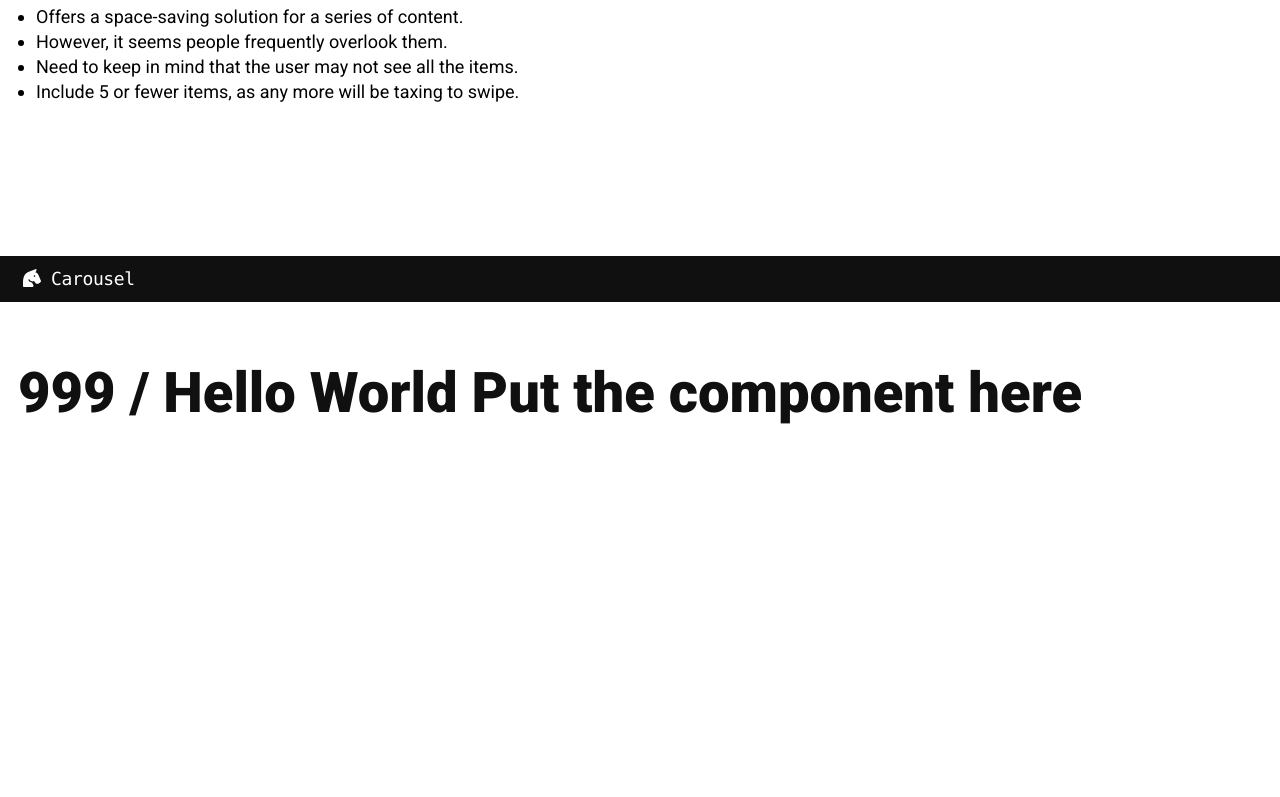
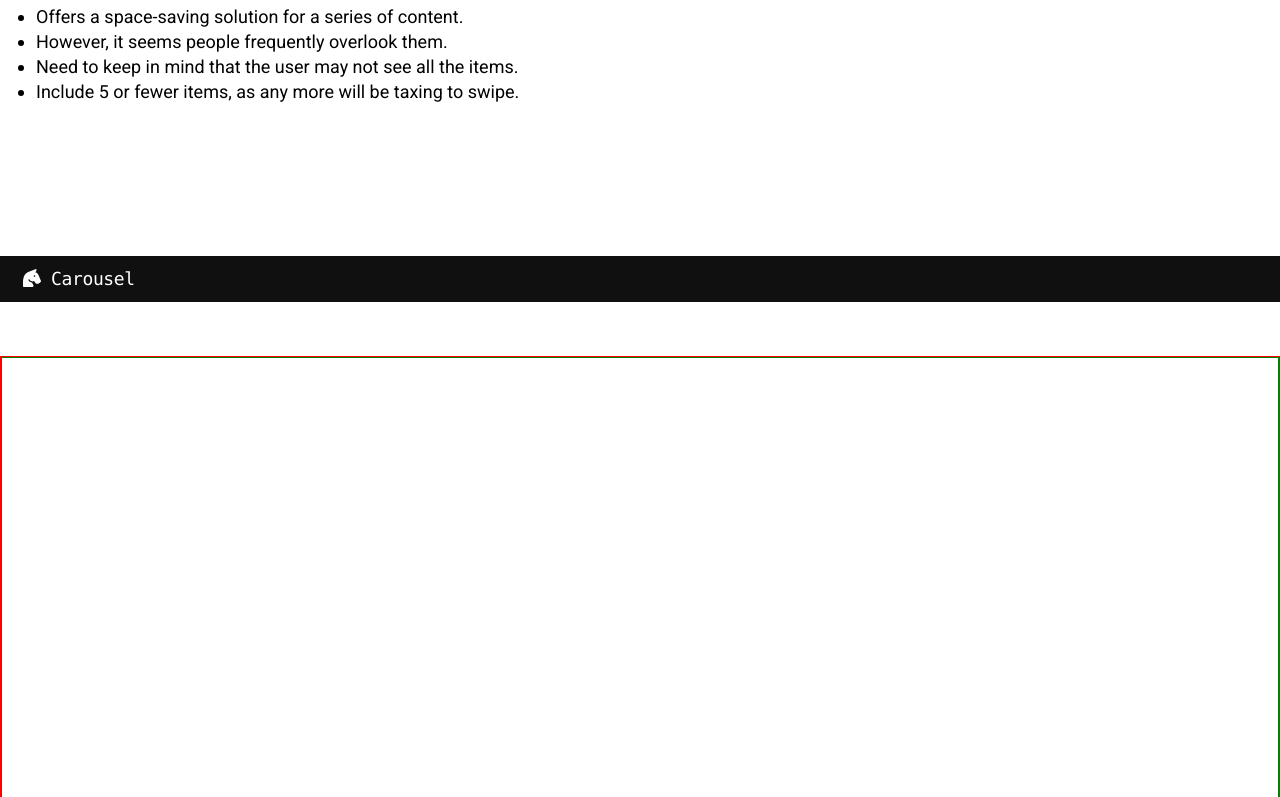
Before and after one commit to Tivo389/94_200318-OET-LIBRARY, a React (Create React App) app: page / in a window 1280 px wide. Shown: the part 203-1000 px from the top of the page. Before the commit the page ends 800 px from the top, so only its background shows below. Built offline with nearby package versions, Linux system fonts and the light colour scheme.

Commit message:
200426 / 200425_carouselComponentBuild - Build for the day complete. - Will need to sketch layout out before proceeding. - Return once sketch is done.

```diff
--- a/src/components/SectionCarousel.js
+++ b/src/components/SectionCarousel.js
@@ -25,12 +25,13 @@ class SectionCarousel extends Component {
             </ul>
           </div>
         </section>
-        <section className="sectionContainer">
+        <section className="sectionContainer noPaddingBottom">
           <code className="sectionHeader"><FontAwesomeIcon icon="horse-head"/> Carousel</code>
-          <div>
-            <h2>999 / Hello World Put the component here</h2>
-          </div>
         </section>
+        <div className="carouselElement">
+          <div className="carouselContent"></div>
+          <div className="carouselNavigation"></div>
+        </div>
       </>
     );
   }
--- /dev/null
+++ b/src/css/_carousel.scss
@@ -0,0 +1,21 @@
+$carouselNavHeightMobile: 44px;
+$carouselContentHeightMobile: 100vw;
+.carouselElement {
+  border: 1px solid red;
+  height: calc(100vw + #{$carouselNavHeightMobile});
+  @include w1024 {
+    height: 37.5vw;
+  }
+  &:last-of-type {
+    margin-bottom: $spaceUnitXL;
+  }
+}
+.carouselContent {
+  border: 1px solid green;
+  height: $carouselContentHeightMobile;
+
+}
+.carouselNavigation {
+  border: 1px solid blue;
+  height: $carouselNavHeightMobile;
+}
--- a/src/css/index.css
+++ b/src/css/index.css
@@ -897,6 +897,23 @@ li {
     .modalButton:hover {
       text-decoration: underline; } }
 
+.carouselElement {
+  border: 1px solid red;
+  height: calc(100vw + 44px); }
+  @media (min-width: 1024px) {
+    .carouselElement {
+      height: 37.5vw; } }
+  .carouselElement:last-of-type {
+    margin-bottom: 5rem; }
+
+.carouselContent {
+  border: 1px solid green;
+  height: 100vw; }
+
+.carouselNavigation {
+  border: 1px solid blue;
+  height: 44px; }
+
 main {
   padding-top: 44px; }
 
@@ -935,6 +952,8 @@ li {
   justify-content: flex-start; }
   .sectionContainer:last-of-type {
     padding-bottom: 5rem; }
+  .sectionContainer.noPaddingBottom {
+    padding-bottom: 0; }
 
 .sectionHeader {
   display: block;
--- a/src/css/index.scss
+++ b/src/css/index.scss
@@ -11,6 +11,7 @@
 @import '_cta';
 @import '_tile';
 @import '_modal';
+@import '_carousel';
 
 main {
   padding-top: $navBarUnit;
@@ -54,6 +55,9 @@ li {
   &:last-of-type {
     padding-bottom: $spaceUnitXL;
   }
+  &.noPaddingBottom {
+    padding-bottom: 0;
+  }
 }
 .sectionHeader {
   display: block;
```
